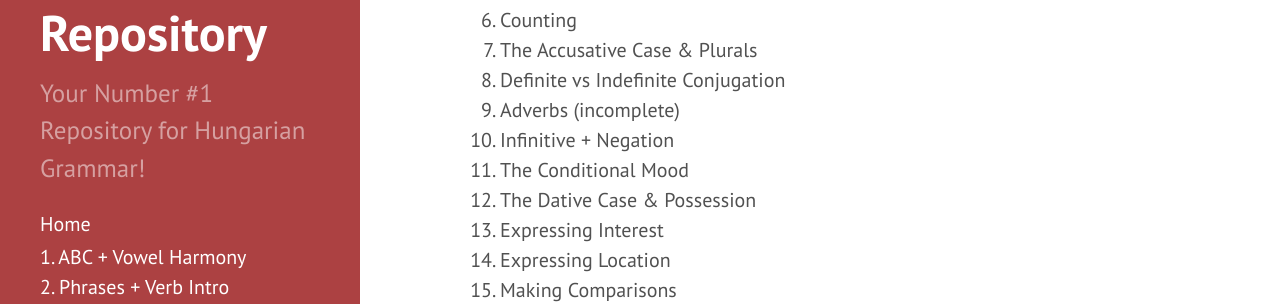
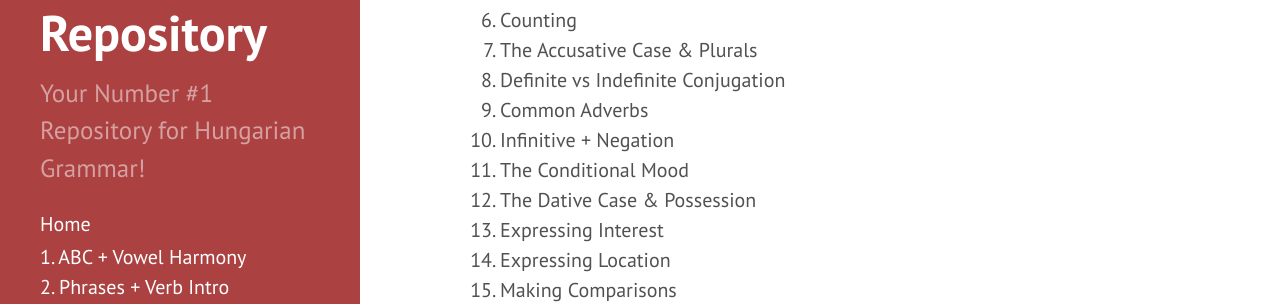
Before and after one commit to Magyartanulas/magyartanulas.github.io, a Jekyll site: the page built from _posts/2012-02-06-whats-jekyll.md, in a window 1280 px wide and 900 px high, scrolled down 860 px. Shown: the part 163-467 px from the top of the window. Built offline with Jekyll 4.4.1, drawn with Linux system fonts in a browser that asks for light colours; Markdown is read by kramdown in place of the engine named in the settings.

Commit message:
Update 2012-02-06-whats-jekyll.md

```diff
--- a/_posts/2012-02-06-whats-jekyll.md
+++ b/_posts/2012-02-06-whats-jekyll.md
@@ -28,7 +28,7 @@ Starting from Section 2, there will be captioned images with no english translat
 6. Counting
 7. The Accusative Case & Plurals
 8. Definite vs Indefinite Conjugation
-9. Adverbs (incomplete)
+9. Common Adverbs
 10. Infinitive + Negation
 11. The Conditional Mood
 12. The Dative Case & Possession
```
